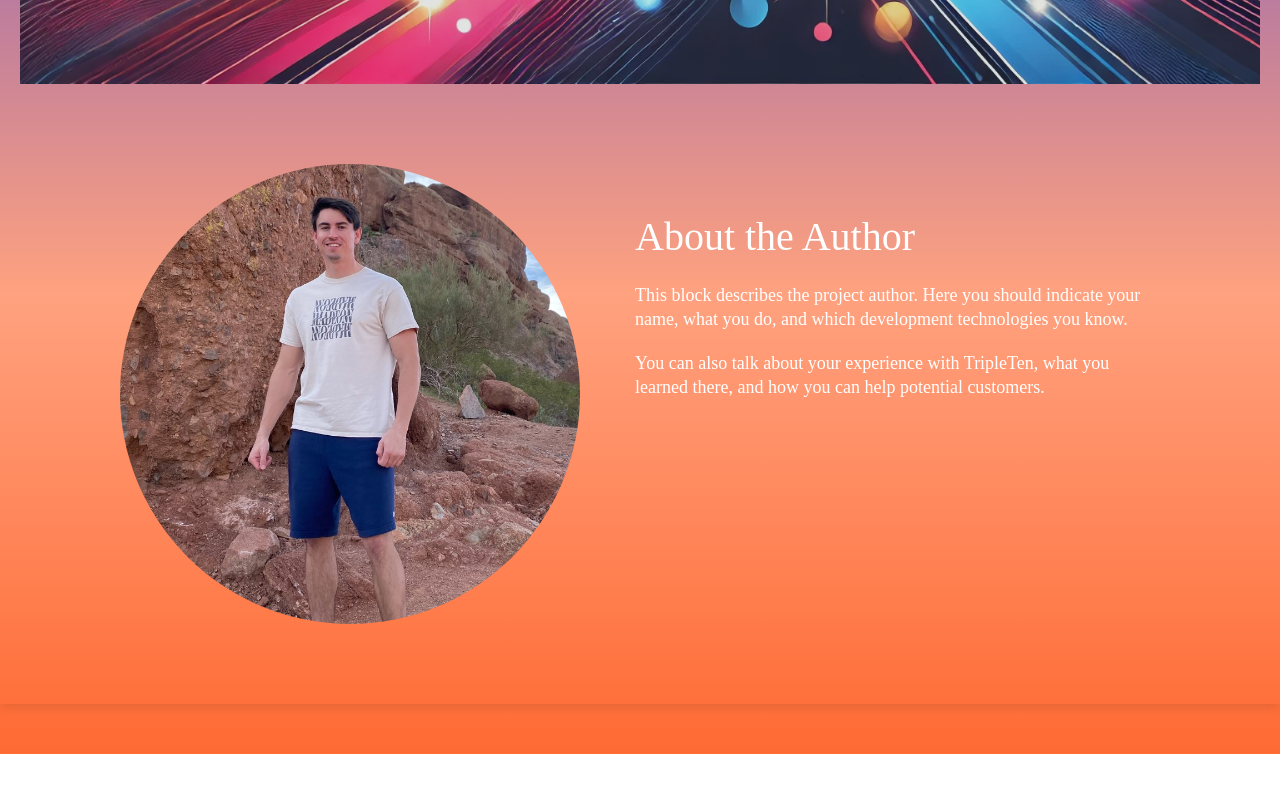
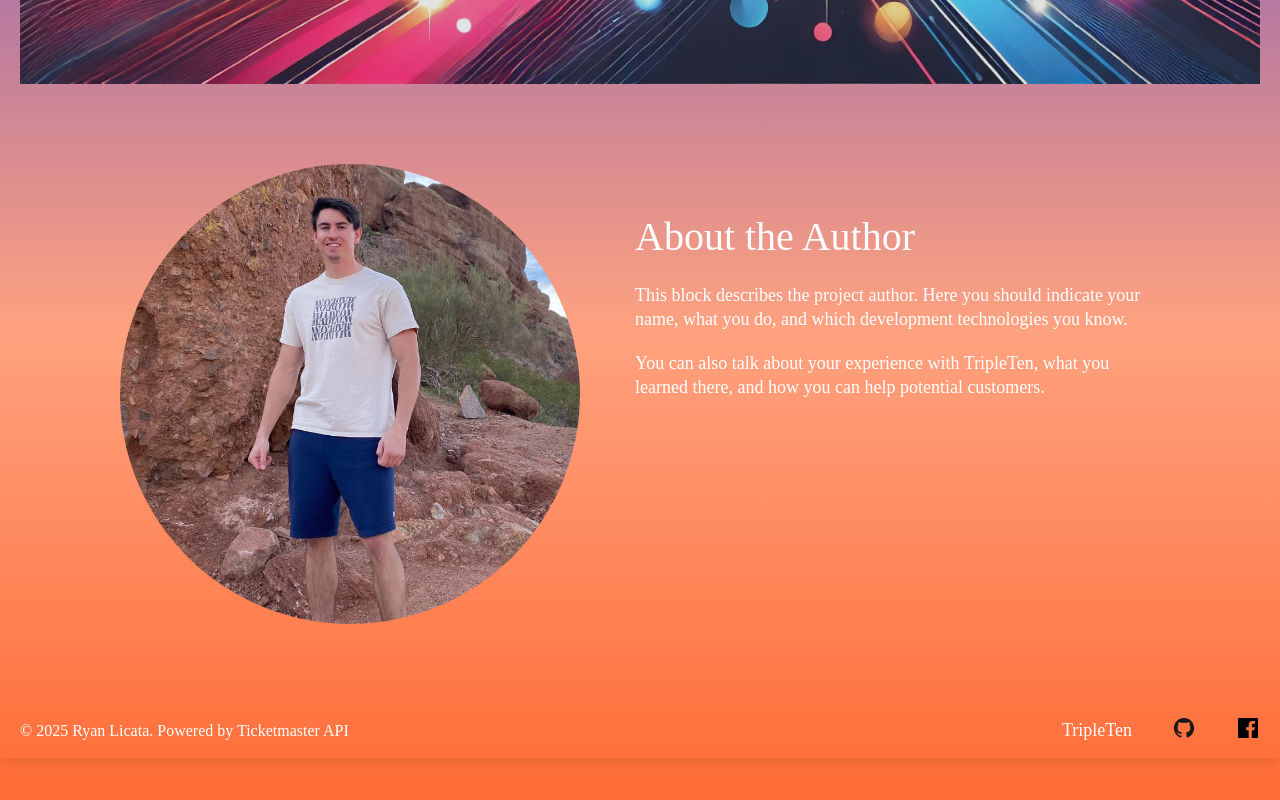
Before and after one commit to rlicata34/se_project_purevibes_frontend, a React (Vite) app: page / in a window 1280 px wide. Shown: the part 775-1575 px from the top of the page. Before the commit the page ends 1529 px from the top, so only its background shows below. Built offline with nearby package versions, Linux system fonts and the light colour scheme.

Commit message:
Footer component

```diff
--- a/src/blocks/Footer.css
+++ b/src/blocks/Footer.css
@@ -0,0 +1,32 @@
+.footer {
+  display: flex;
+  justify-content: space-between;
+  color: #fff;
+  align-items: center;
+}
+
+.footer__copyright {
+  font-weight: 400;
+  font-size: 16px;
+  line-height: 1.38;
+}
+
+.footer__list {
+  padding: 0;
+  margin: 0;
+  list-style-type: none;
+}
+
+.footer__list-item {
+  display: flex;
+  align-items: center;
+  gap: 40px;
+}
+
+.footer__link {
+  color: #fff;
+  text-decoration: none;
+  font-size: 18px;
+  font-weight: 400;
+  line-height: 1.33;
+}
--- a/src/components/App.jsx
+++ b/src/components/App.jsx
@@ -5,6 +5,7 @@ import Header from "./Header";
 import Main from "./Main";
 import About from "./About";
 import Profile from "./Profile";
+import Footer from "./Footer";
 
 import "../blocks/App.css";
 
@@ -25,6 +26,7 @@ function App() {
           <Route path="/about" element={<About />} />
           <Route path="/profile" element={<Profile />} />
         </Routes>
+        <Footer />
       </div>
     </div>
   );
--- a/src/components/Footer.jsx
+++ b/src/components/Footer.jsx
@@ -1,7 +1,33 @@
+import github from "../assets/github.svg";
+import fb from "../assets/fb.svg";
+
 import "../blocks/Footer.css";
 
 function Footer() {
-  return <footer className="header">Footer</footer>;
+  const year = new Date().getFullYear();
+
+  return (
+    <footer className="footer">
+      <p className="footer__copyright">{`© ${year} Ryan Licata. Powered by Ticketmaster API`}</p>
+      <ul className="footer__list">
+        <li className="footer__list-item">
+          <a href="https://tripleten.com/" className="footer__link">
+            TripleTen
+          </a>
+          <a href="https://github.com/rlicata34" className="footer__link">
+            <img
+              src={github}
+              alt="Github logo"
+              className="footer__link-image"
+            />
+          </a>
+          <a href="https://www.facebook.com/" className="footer__link">
+            <img src={fb} alt="Facebbok logo" className="footer__link-image" />
+          </a>
+        </li>
+      </ul>
+    </footer>
+  );
 }
 
 export default Footer;
```
Also changed, not shown: src/assets/fb.svg (added), src/assets/github.svg (added).
